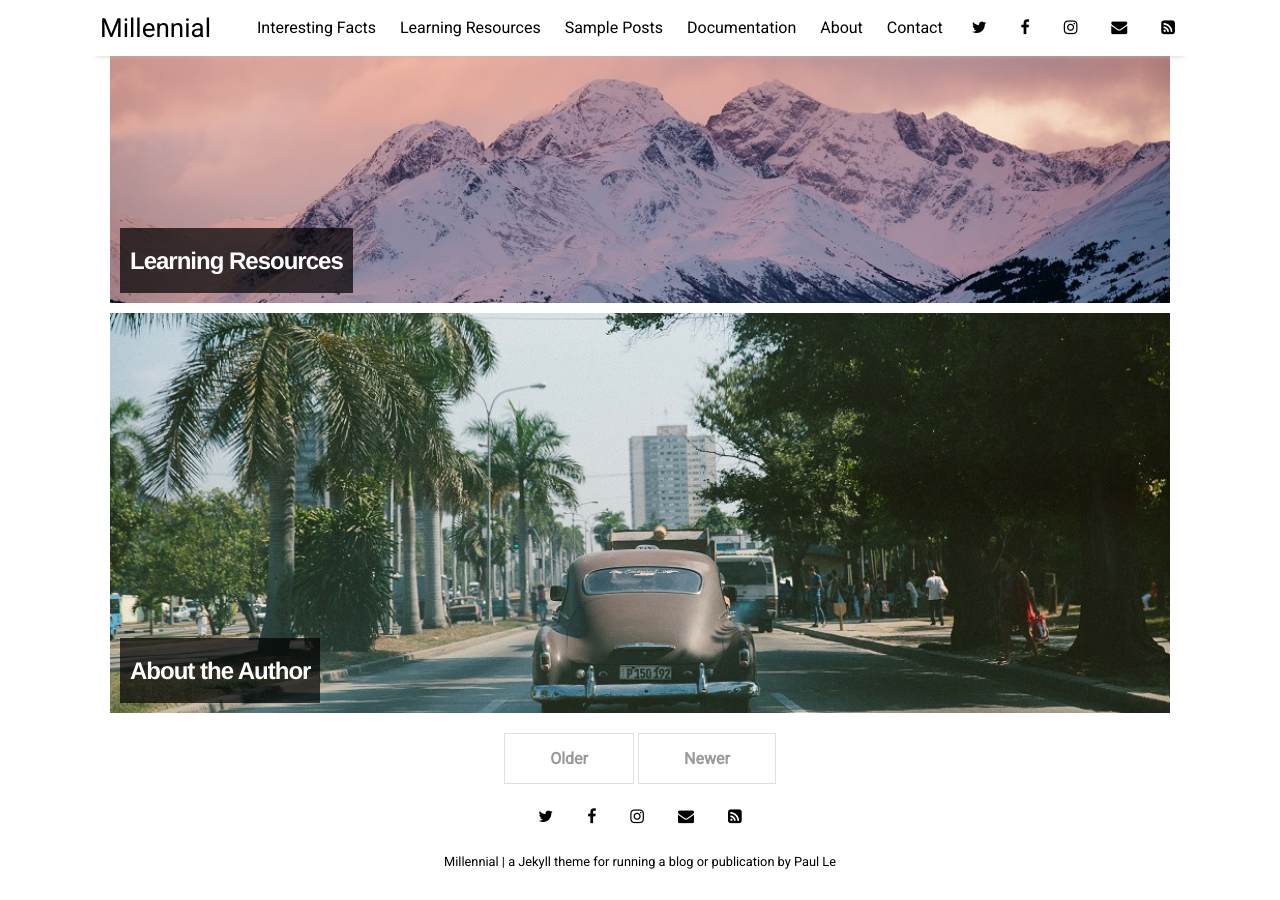
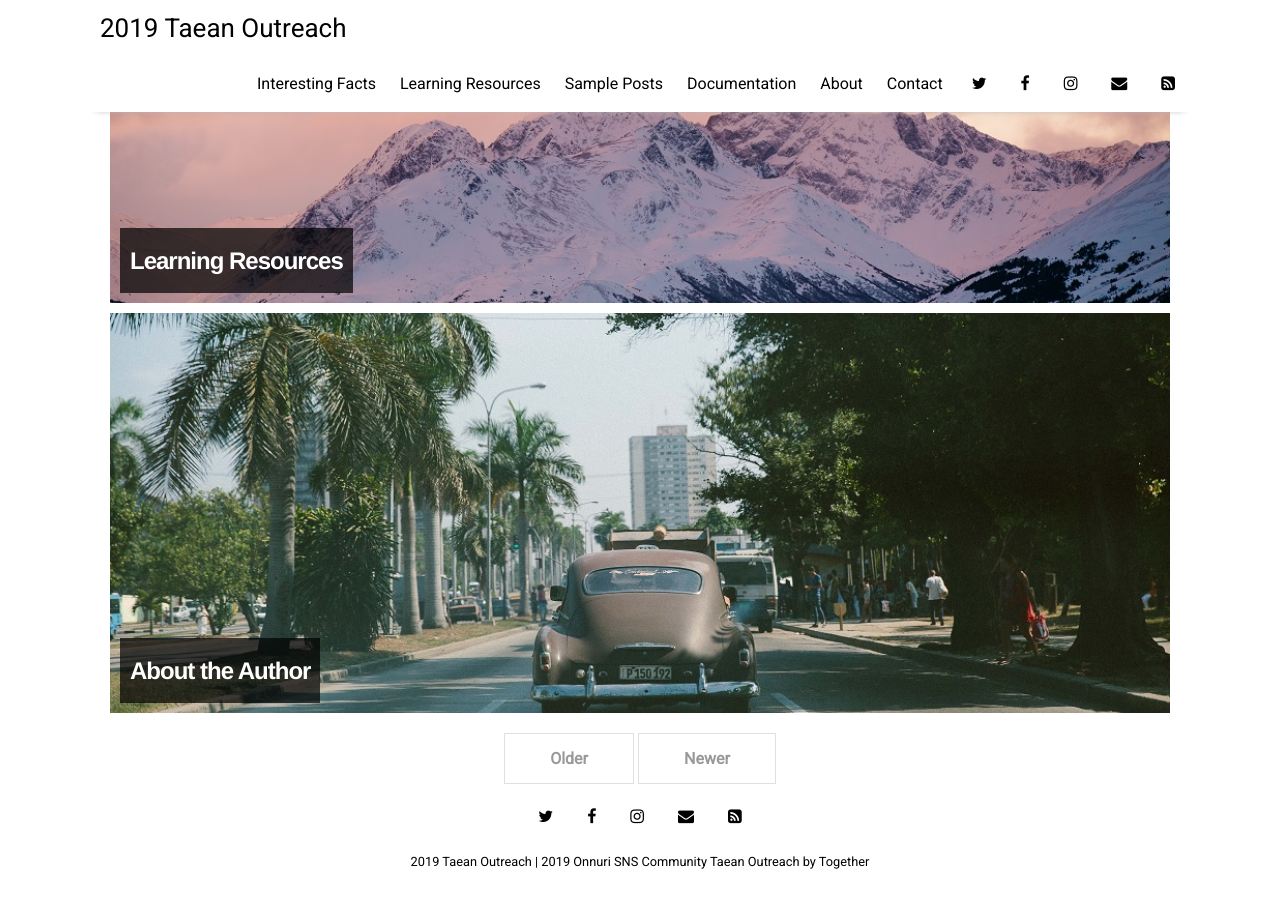
Before and after one commit to taean-outreach/taean-outreach.github.io, a Jekyll site: the page built from index.html, in a window 1280 px wide and 900 px high, scrolled down 1398 px. Built offline with Jekyll 4.4.1, drawn with Linux system fonts in a browser that asks for light colours; nearby versions of some CDN libraries; the list of posts is cut into pages by our own code.

Commit message:
Update _config.yml

```diff
--- a/_config.yml
+++ b/_config.yml
@@ -1,7 +1,7 @@
 # Site Build Settings
 
 # jekyll-paginate configuration
-paginate:            5
+paginate:            10
 
 # Build settings
 markdown:            kramdown
@@ -14,9 +14,9 @@ sass:
   style: :nested
 
 # Customise atom feed settings (this is where Jekyll-Feed gets configuration information)
-title:		           "Millennial"
-description:	       "a Jekyll theme for running a blog or publication"
-author:              "Paul Le"
+title:		           "2019 Taean Outreach"
+description:	       "2019 Onnuri SNS Community Taean Outreach"
+author:              "Together"
 
 # RSS 2.0 can be used instead of Atom by uncommenting following two lines
 #feed:
```
